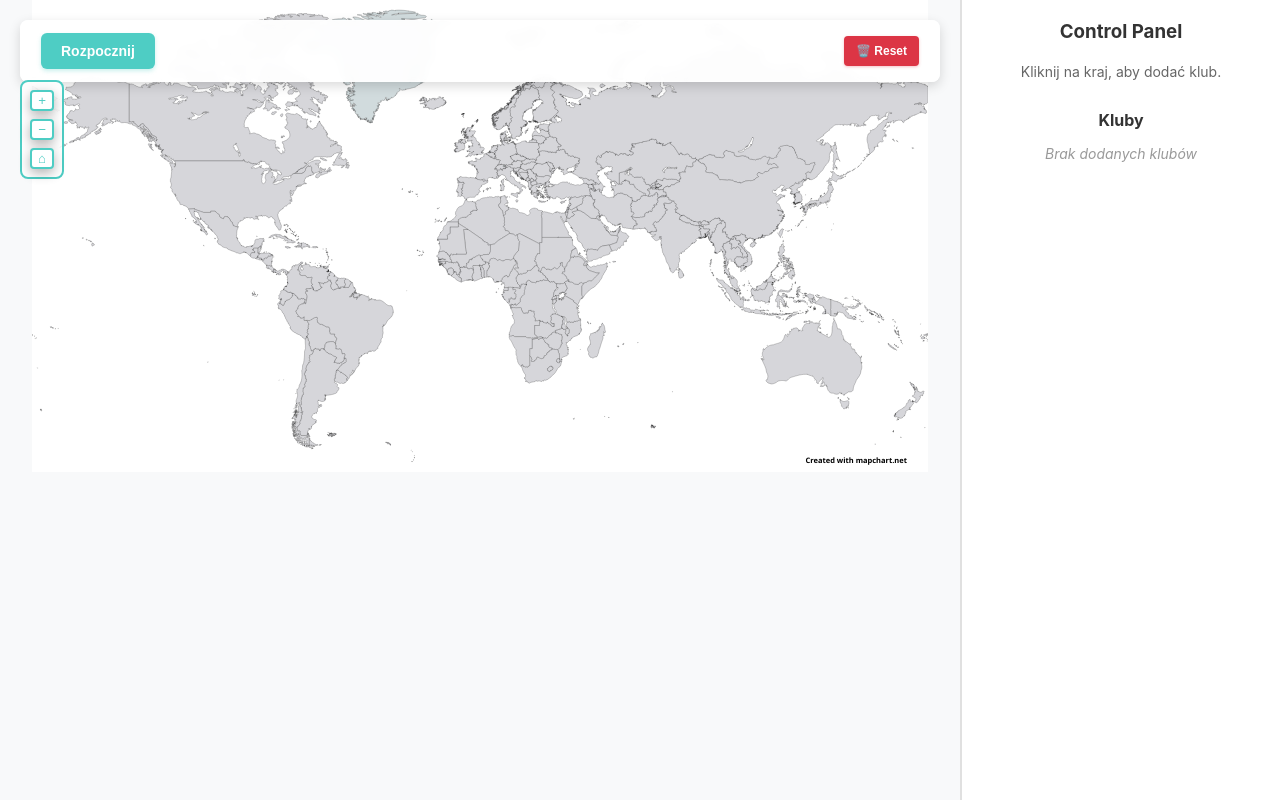
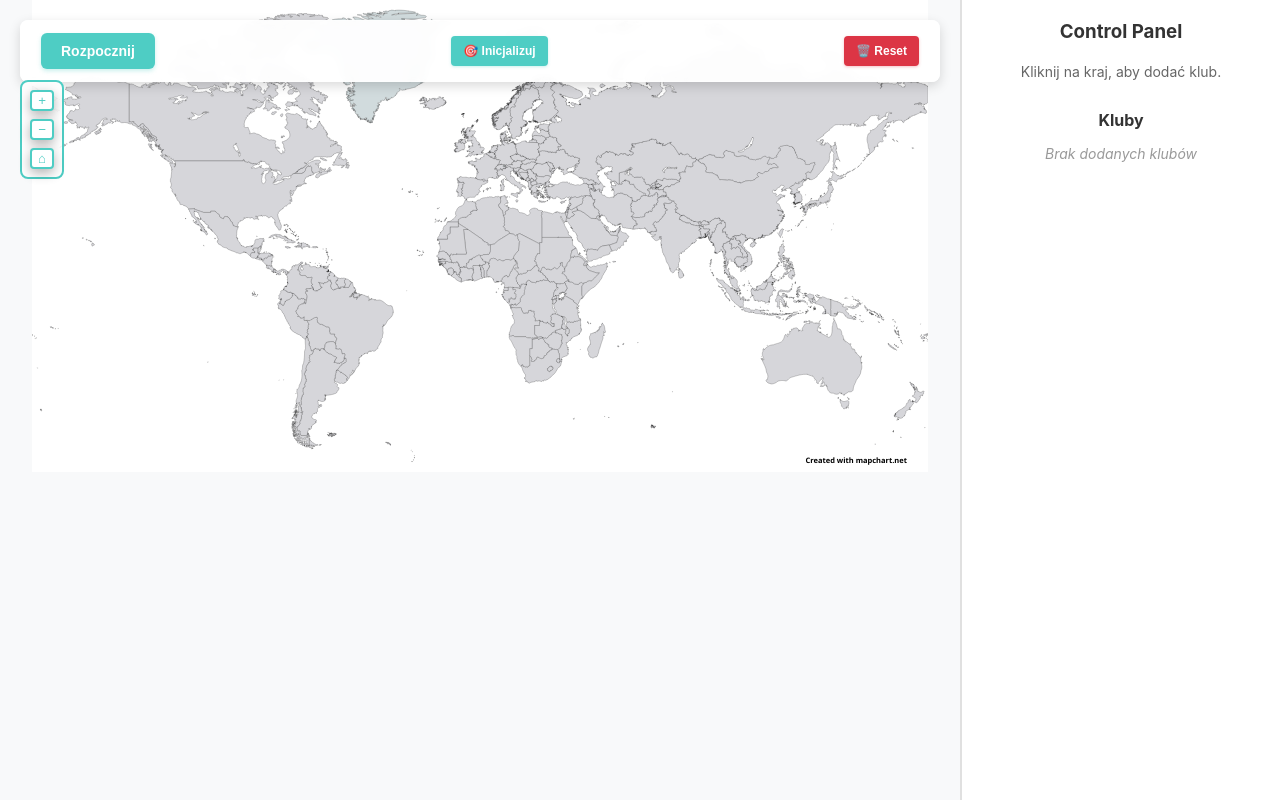
Before and after one commit to kazagkazag/imperialism, a React (Create React App) app: page / in a window 1280 px wide. Built offline with nearby package versions, Linux system fonts and the light colour scheme.

Commit message:
Move styles to a sheet part 2, some of them are broken still

```diff
--- a/src/App.tsx
+++ b/src/App.tsx
@@ -4,6 +4,7 @@ import WorldMap from './components/WorldMap';
 import SVGWorldMap from './components/SVGWorldMap';
 import AddClubForm from './components/AddClubForm';
 import ClubsTable from './components/ClubsTable';
+import { teamColors } from './colors';
 
 interface CountryClickInfo {
   name: string;
@@ -45,15 +46,9 @@ function App() {
     }
   }, [clubs]);
 
-  // Generate a random color for a new club
+  // Generate a random color for a new club using colors from colors.ts
   const generateRandomColor = (): string => {
-    const colors = [
-      '#FF6B6B', '#4ECDC4', '#45B7D1', '#96CEB4', '#FFEAA7',
-      '#DDA0DD', '#98D8C8', '#F7DC6F', '#BB8FCE', '#85C1E9',
-      '#F8C471', '#82E0AA', '#F1948A', '#85C1E9', '#D7BDE2',
-      '#A3E4D7', '#F9E79F', '#FADBD8', '#D5DBDB', '#AED6F1'
-    ];
-    return colors[Math.floor(Math.random() * colors.length)];
+    return teamColors[Math.floor(Math.random() * teamColors.length)];
   };
 
   const handleCountryClick = (country: CountryClickInfo) => {
@@ -130,12 +125,16 @@ function App() {
     );
   };
 
+  const handleSetAllClubs = (newClubs: Club[]) => {
+    setClubs(newClubs);
+  };
+
   return (
     <div className="App">
       <main style={{ display: 'flex', width: '100vw', height: '100vh' }}>
         {/* Map area - 3/4 of screen width */}
         <div style={{ width: '75%', height: '100vh' }}>
-          <SVGWorldMap onCountryClick={handleCountryClick} clubs={clubs} onUpdateClub={handleUpdateClub} />
+          <SVGWorldMap onCountryClick={handleCountryClick} clubs={clubs} onUpdateClub={handleUpdateClub} onSetAllClubs={handleSetAllClubs} />
         </div>
 
         {/* Sidebar - 1/4 of screen width */}
--- a/src/components/ClubsTable.tsx
+++ b/src/components/ClubsTable.tsx
@@ -42,6 +42,9 @@ const ClubsTable: React.FC<ClubsTableProps> = ({ clubs, onEditClub, onDeleteClub
         <table className="clubs-table">
           <thead className="clubs-table-head">
             <tr>
+              <th className="clubs-table-header-cell center" style={{ width: '50px' }}>
+                Poz.
+              </th>
               <th className="clubs-table-header-cell">
                 Nazwa klubu
               </th>
@@ -51,7 +54,9 @@ const ClubsTable: React.FC<ClubsTableProps> = ({ clubs, onEditClub, onDeleteClub
             </tr>
           </thead>
           <tbody>
-            {clubs.map((club, index) => (
+            {clubs
+              .sort((a, b) => b.points - a.points) // Sort by points descending
+              .map((club, index) => (
               <tr
                 key={club.id}
                 style={{
@@ -72,9 +77,19 @@ const ClubsTable: React.FC<ClubsTableProps> = ({ clubs, onEditClub, onDeleteClub
                 }}
               >
                 <td style={{
+                  padding: '12px 8px',
+                  textAlign: 'center',
+                  fontWeight: '600',
+                  color: '#666',
+                  width: '50px'
+                }}>
+                  {index + 1}
+                </td>
+                <td style={{
                   padding: '12px 16px',
                   color: '#333',
-                  position: 'relative'
+                  position: 'relative',
+                  textAlign: 'left'
                 }}>
                   <div style={{ display: 'flex', alignItems: 'center' }}>
                     <div
@@ -87,7 +102,7 @@ const ClubsTable: React.FC<ClubsTableProps> = ({ clubs, onEditClub, onDeleteClub
                         border: '1px solid rgba(0,0,0,0.1)'
                       }}
                     ></div>
-                    <div>
+                    <div style={{ textAlign: 'left' }}>
                       <div style={{ fontWeight: '500' }}>
                         {club.name}
                         {club.isEliminated && (
@@ -104,7 +119,8 @@ const ClubsTable: React.FC<ClubsTableProps> = ({ clubs, onEditClub, onDeleteClub
                       <div style={{
                         fontSize: '12px',
                         color: club.isEliminated ? '#999' : '#666',
-                        marginTop: '2px'
+                        marginTop: '2px',
+                        textAlign: 'left'
                       }}>
                         {club.territories.length === 1
                           ? club.territories[0]
--- a/src/components/SVGWorldMap.css
+++ b/src/components/SVGWorldMap.css
@@ -200,6 +200,26 @@
   background-color: var(--primary-teal-hover);
   box-shadow: 0 4px 8px var(--shadow-teal-medium);
   transform: translateY(-1px);
+}
+
+/* Initialize Game Button */
+.initialize-button {
+  padding: 8px 12px;
+  background-color: var(--primary-teal);
+  color: white;
+  border: none;
+  border-radius: var(--border-radius-sm);
+  cursor: pointer;
+  font-size: 12px;
+  font-weight: 600;
+  transition: var(--transition-fast);
+  box-shadow: 0 1px 3px var(--shadow-teal-light);
+}
+
+.initialize-button:hover {
+  background-color: var(--primary-teal-hover);
+  transform: translateY(-1px);
+  box-shadow: 0 2px 6px var(--shadow-teal-medium);
 }
 
 /* Debug Reset Button */
--- a/src/components/SVGWorldMap.tsx
+++ b/src/components/SVGWorldMap.tsx
@@ -1,5 +1,7 @@
 import React, { useState, useEffect, useRef, useCallback } from "react";
 import "./SVGWorldMap.css";
+import { teams } from "../teams";
+import { teamColors } from "../colors";
 
 interface CountryClickInfo {
   name: string;
@@ -28,12 +30,14 @@ interface SVGWorldMapProps {
   onCountryClick?: (country: CountryClickInfo) => void;
   clubs: Club[];
   onUpdateClub?: (clubId: string, updates: Partial<Club>) => void;
+  onSetAllClubs?: (clubs: Club[]) => void;
 }
 
 const SVGWorldMap: React.FC<SVGWorldMapProps> = ({
   onCountryClick,
   clubs,
   onUpdateClub,
+  onSetAllClubs,
 }) => {
   const [selectedCountry, setSelectedCountry] =
     useState<CountryClickInfo | null>(null);
@@ -359,6 +363,53 @@ const SVGWorldMap: React.FC<SVGWorldMapProps> = ({
         window.location.reload();
       } catch (error) {
         console.error("Error clearing game state:", error);
+      }
+    }
+  };
+
+  // Function to initialize game with teams from teams.ts
+  const handleInitializeGame = () => {
+    const confirmed = window.confirm(
+      "Czy na pewno chcesz zainicjalizować grę z drużynami z pliku teams.ts? Spowoduje to wymazanie obecnych danych i restart gry."
+    );
+
+    if (confirmed && onSetAllClubs) {
+      try {
+        // Clear existing game state
+        localStorage.removeItem("imperializm-clubs");
+        localStorage.removeItem("imperializm-currentRound");
+        localStorage.removeItem("imperializm-gameStarted");
+        localStorage.removeItem("imperializm-selectedTeam");
+        localStorage.removeItem("imperializm-opponentTeam");
+        localStorage.removeItem("imperializm-gameHistory");
+
+        // Create clubs from teams array using colors from colors.ts
+        const initializedClubs: Club[] = teams.map((team, index) => ({
+          id: `team-${index + 1}`,
+          name: team.team,
+          country: team.country,
+          points: 0,
+          color: teamColors[index % teamColors.length],
+          territories: [team.country], // Start with their home country
+          isEliminated: false
+        }));
+
+        // Set all clubs at once through the parent component
+        onSetAllClubs(initializedClubs);
+
+        // Reset local state
+        setCurrentRound(0);
+        setGameStarted(false);
+        setSelectedTeam(null);
+        setOpponentTeam(null);
+        setGameHistory([]);
+        setIsSelectingWinner(false);
+        setIsTransitioningRound(false);
+
+        alert(`Gra została zainicjalizowana z ${teams.length} drużynami!`);
+      } catch (error) {
+        console.error("Error initializing game:", error);
+        alert("Wystąpił błąd podczas inicjalizacji gry.");
       }
     }
   };
@@ -702,6 +753,15 @@ const SVGWorldMap: React.FC<SVGWorldMapProps> = ({
           {gameStarted ? "Zakończ" : "Rozpocznij"}
         </button>
 
+        {/* Initialize Game Button */}
+        <button
+          onClick={handleInitializeGame}
+          className="initialize-button"
+          title="Zainicjalizuj grę z drużynami z pliku teams.ts"
+        >
+          🎯 Inicjalizuj
+        </button>
+
         {/* Debug Button */}
         <button
           onClick={handleClearGameState}
--- /dev/null
+++ b/src/teams.ts
@@ -0,0 +1,33 @@
+export const teams = [
+  { team: "Real Madrid", country: "Spain" },
+  { team: "Manchester City", country: "United_Kingdom" },
+  { team: "Bayern Munich", country: "Germany" },
+  { team: "Paris Saint-Germain", country: "France" },
+  { team: "Inter Milan", country: "Italy" },
+  { team: "Benfica", country: "Portugal" },
+  { team: "Ajax", country: "Netherlands" },
+  { team: "Palmeiras", country: "Brazil" },
+  { team: "River Plate", country: "Argentina" },
+  { team: "Red Bull Salzburg", country: "Austria" },
+  { team: "Club Brugge", country: "Belgium" },
+  { team: "Dynamo Kyiv", country: "Ukraine" },
+  { team: "FC Copenhagen", country: "Denmark" },
+  { team: "Olympiacos", country: "Greece" },
+  { team: "Galatasaray", country: "Turkey" },
+  { team: "FC Zurich", country: "Switzerland" },
+  { team: "Slavia Prague", country: "Czechia" },
+  { team: "Dinamo Zagreb", country: "Croatia" },
+  { team: "Red Star Belgrade", country: "Serbia" },
+  { team: "Malmö FF", country: "Sweden" },
+  { team: "Rosenborg", country: "Norway" },
+  { team: "Ludogorets", country: "Bulgaria" },
+  { team: "Ferencváros", country: "Hungary" },
+  { team: "Maccabi Haifa", country: "Israel" },
+  { team: "Sheriff Tiraspol", country: "Moldova" },
+  { team: "Al Ahly", country: "Egypt" },
+  { team: "Al Hilal", country: "Saudi Arabia" },
+  { team: "Seattle Sounders", country: "United_States" },
+  { team: "Urawa Red Diamonds", country: "Japan" },
+  { team: "Wydad Casablanca", country: "Morocco" },
+  { team: "Auckland City", country: "New_Zealand" },
+];
```
Also changed, not shown: src/countryMapping.ts (added, +42 -0 lines).
